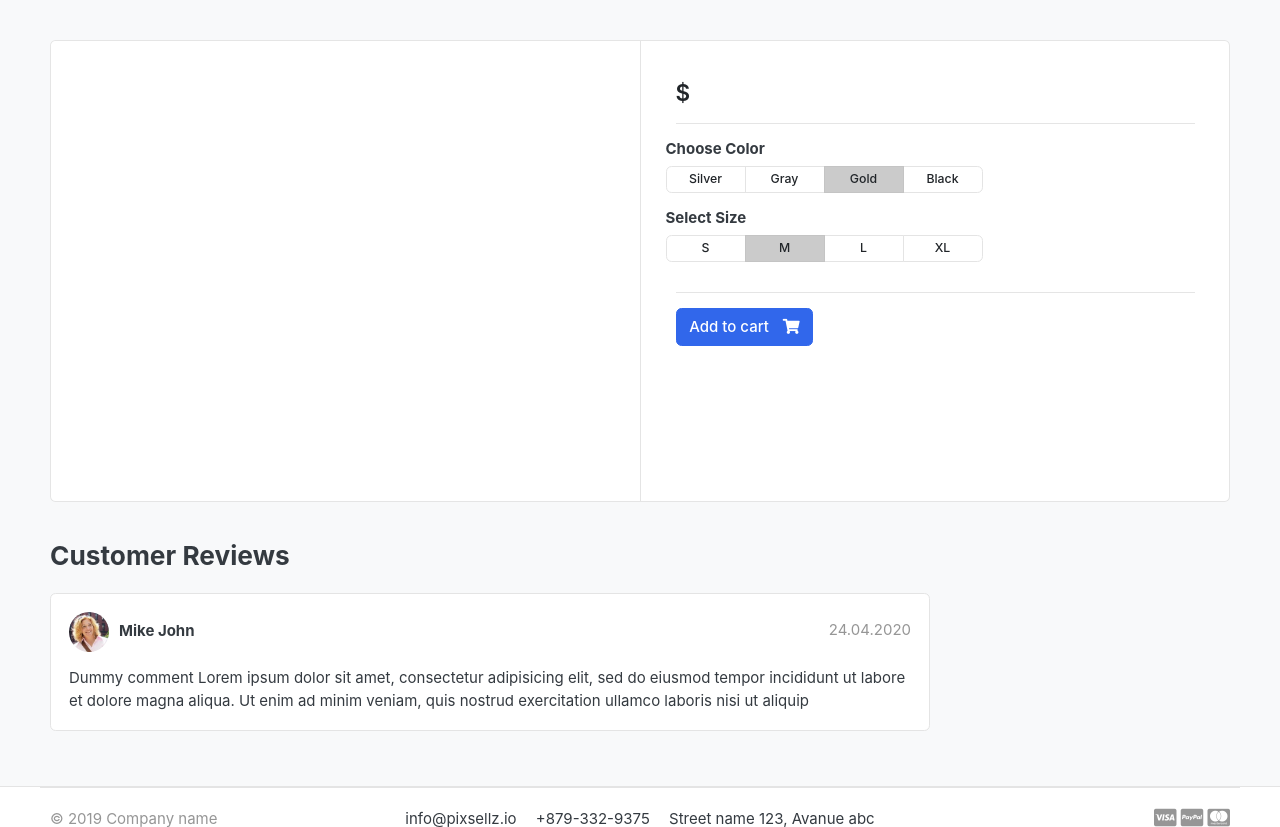
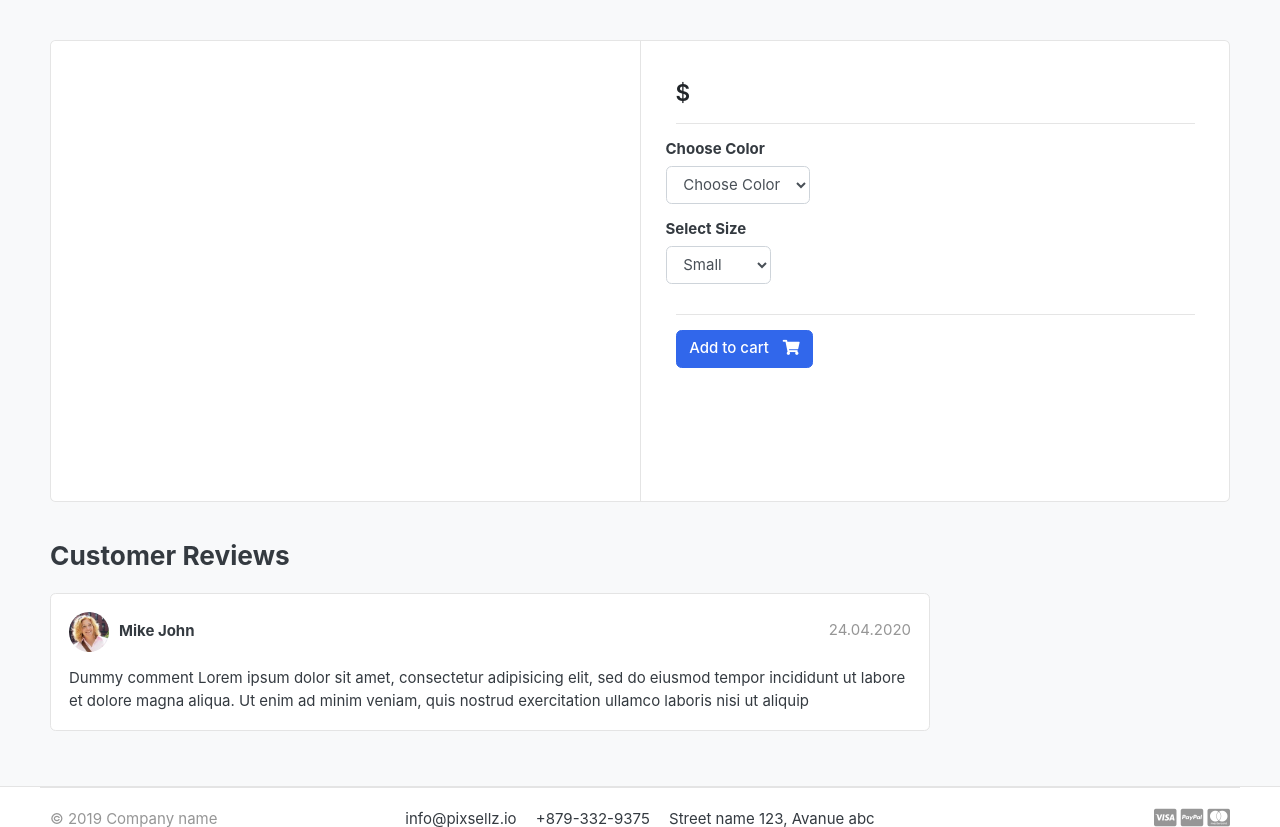
Before and after one commit to Shaun47/DjangoEcommerce, a Django app: template mykart/templates/store/product_detail.html in a window 1280 px wide. Shown: the part 118-945 px from the top of the page. Run offline with Django 3.2, Linux system fonts and the light colour scheme; the template is opened without the code that fills it, so the values that code supplies are empty; parts of the project's set-up code (start-up, migrations or seed data) failed here and were passed over; some libraries are stand-ins or nearby versions; some web fonts are replaced.

Commit message:
section 10

```diff
--- a/mykart/carts/views.py
+++ b/mykart/carts/views.py
@@ -2,6 +2,7 @@ from django.shortcuts import render,redirect,get_object_or_404
 from store.models import Product
 from .models import Cart,CartItem
 from django.core.exceptions import ObjectDoesNotExist
+from django.http import HttpResponse
 
 # Create your views here.
 def _cart_id(request):
@@ -12,6 +13,10 @@ def _cart_id(request):
 
 
 def add_cart(request,product_id):
+    size = request.GET['size']
+    color = request.GET['color']
+
+
     product = Product.objects.get(id=product_id)
     try:
         cart = Cart.objects.get(cart_id=_cart_id(request))
--- a/mykart/store/urls.py
+++ b/mykart/store/urls.py
@@ -5,6 +5,7 @@ from . import views
 
 urlpatterns = [
     path('', views.store, name='store'),
-    path('<slug:category_slug>/',views.store, name="products_by_category"),
-    path('<slug:category_slug>/<slug:product_slug>/', views.product_detail, name="product_detail"  )
+    path('category/<slug:category_slug>/',views.store, name="products_by_category"),
+    path('category/<slug:category_slug>/<slug:product_slug>/', views.product_detail, name="product_detail"  ),
+    path('search/',views.search,name='search'),
 ]
--- a/mykart/templates/includes/navbar.html
+++ b/mykart/templates/includes/navbar.html
@@ -46,9 +46,9 @@
         </div> <!-- col.// -->
         <a href="{% url 'store' %}" class="btn btn-outline-primary">Store</a>
         <div class="col-lg  col-md-6 col-sm-12 col">
-            <form action="#" class="search">
+            <form action="{% url 'search' %}" class="search">
                 <div class="input-group w-100">
-                    <input type="text" class="form-control" style="width:60%;" placeholder="Search">
+                    <input type="text" class="form-control" style="width:60%;" placeholder="Search" name="keyword">
 
                     <div class="input-group-append">
                       <button class="btn btn-primary" type="submit">
--- a/mykart/templates/store/product_detail.html
+++ b/mykart/templates/store/product_detail.html
@@ -18,6 +18,9 @@
     </article> <!-- gallery-wrap .end// -->
             </aside>
             <main class="col-md-6 border-left">
+
+
+    <form action="{% url 'add_cart' single_product.id %}" method="GET">
     <article class="content-body">
 
     <h2 class="title">{{single_product.product_name}}</h2>
@@ -33,39 +36,22 @@
         <div class="row">
             <div class="item-option-select">
                 <h6>Choose Color</h6>
-                <div class="btn-group btn-group-sm btn-group-toggle" data-toggle="buttons">
-                  <label class="btn btn-light">
-                    <input type="radio" name="radio_color"> Silver
-                  </label>
-                  <label class="btn btn-light">
-                    <input type="radio" name="radio_color" > Gray
-                  </label>
-                  <label class="btn btn-light active">
-                    <input type="radio" name="radio_color checked"> Gold
-                  </label>
-                  <label class="btn btn-light">
-                    <input type="radio" name="radio_color"> Black
-                  </label>
-                </div>
+                <select name="color" id="" class="form-control" required>
+                  <option value="" disabled selected>Choose Color</option>
+                  {% for i in single_product.variation_set.all %}
+                  <option value="{{i.variation_value}}">{{i.variation_value}}</option>
+                  {% endfor %}
+                </select>
             </div>
         </div> <!-- row.// -->
         <div class="row">
             <div class="item-option-select">
                 <h6>Select Size</h6>
-                <div class="btn-group btn-group-sm btn-group-toggle" data-toggle="buttons">
-                  <label class="btn btn-light">
-                    <input type="radio" name="radio_color"> S
-                  </label>
-                  <label class="btn btn-light active">
-                    <input type="radio" name="radio_color" checked> M
-                  </label>
-                  <label class="btn btn-light">
-                    <input type="radio" name="radio_color"> L
-                  </label>
-                  <label class="btn btn-light">
-                    <input type="radio" name="radio_color"> XL
-                  </label>
-                </div>
+                <select name="size" id="" class="form-control">
+                  <option value="small">Small</option>
+                  <option value="medium">Medium</option>
+                  <option value="large">Large</option>
+                </select>
             </div>
         </div> <!-- row.// -->
         <hr>
@@ -76,11 +62,13 @@
             <a href="#" class="btn  btn-success"> <span class="text">Added to cart</span> <i class="fas fa-check"></i>  </a>
             <a href="{% url 'cart' %}" class="btn  btn-outline-primary"> <span class="text">View cart</span> <i class="fas fa-eye"></i>  </a>
           {% else %}
-            <a href="{% url 'add_cart' single_product.id %}" class="btn  btn-primary"> <span class="text">Add to cart</span> <i class="fas fa-shopping-cart"></i>  </a>
+            <button type="submit" class="btn  btn-primary"> <span class="text">Add to cart</span> <i class="fas fa-shopping-cart"></i>  </button>
           {% endif %}
          {% endif %}
         </article> <!-- product-info-aside .// -->
-            </main> <!-- col.// -->
+
+      </form>
+      </main> <!-- col.// -->
         </div> <!-- row.// -->
     </div> <!-- card.// -->
     <!-- ============================ COMPONENT 1 END .// ================================= -->
```
Also changed, not shown: mykart/store/admin.py (+8 -1 lines), mykart/store/models.py (+17 -0 lines), mykart/store/views.py (+15 -0 lines), mykart/templates/store/store.html (+10 -1 lines), mykart/store/migrations/0002_variation.py (added).
